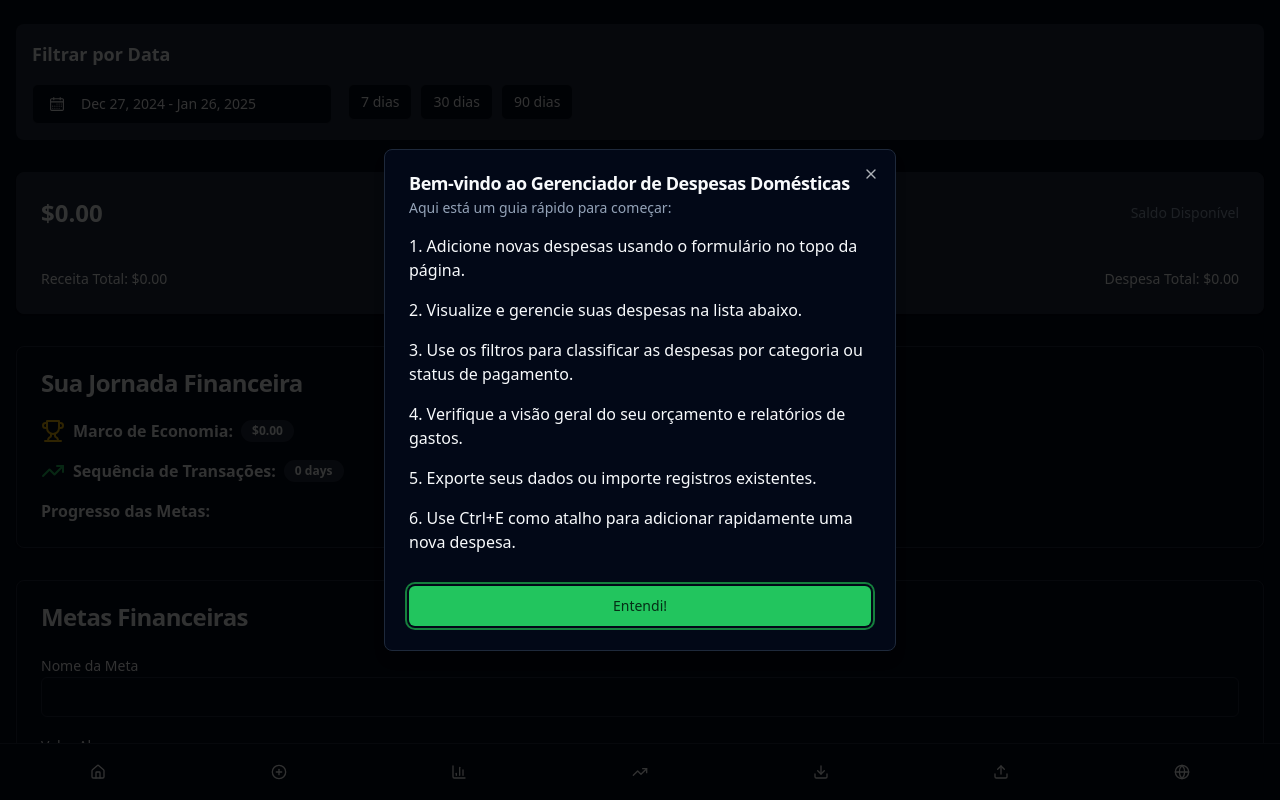
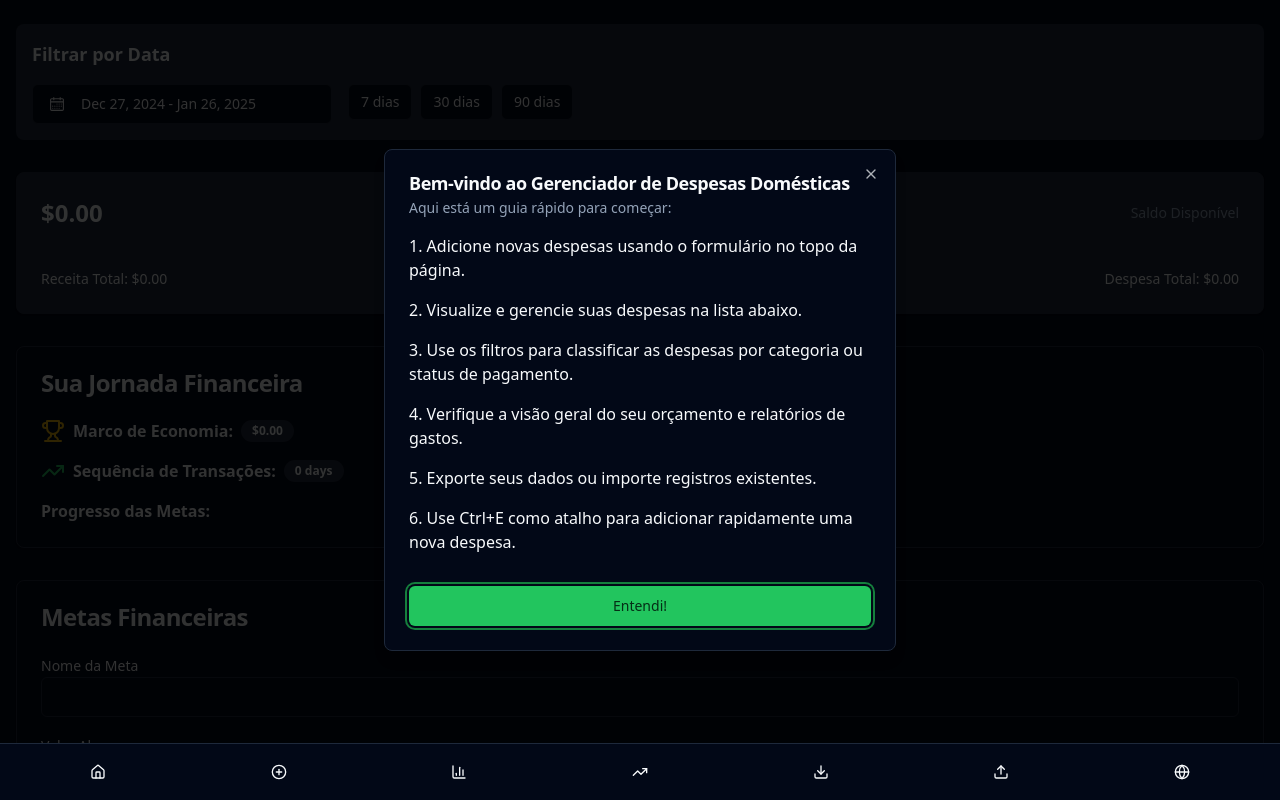
Before and after one commit to exatasmente/expenses-tracker, a Next.js app: page / in a window 1280 px wide. Shown: the top 800 px of the page. Built offline with nearby package versions, Linux system fonts and the light colour scheme.

Commit message:
fiz nav bar

```diff
--- a/components/Navigation.tsx
+++ b/components/Navigation.tsx
@@ -29,7 +29,7 @@ const Navigation: React.FC = () => {
   }
 
   return (
-    <nav className="fixed bottom-0 left-0 right-0 bg-background border-t border-border p-2 flex justify-around items-center overflow-x-auto">
+    <nav className="fixed bottom-0 left-0 right-0 bg-background border-t border-border p-2 flex justify-around items-center overflow-x-auto z-[150]">
       <Button variant="ghost" size="icon" onClick={() => window.scrollTo({ top: 0, behavior: "smooth" })}>
         <Home className="h-5 w-5" />
         <span className="sr-only">{t("home")}</span>
```
